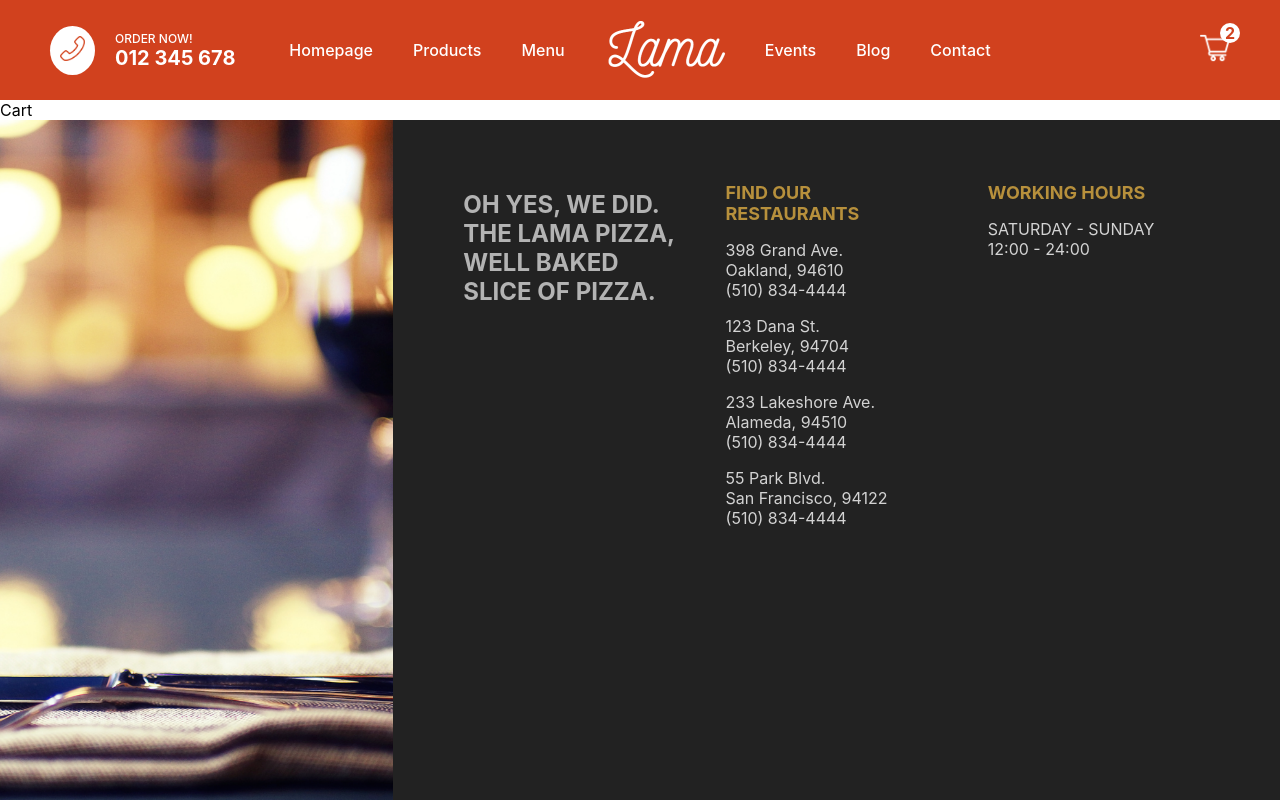
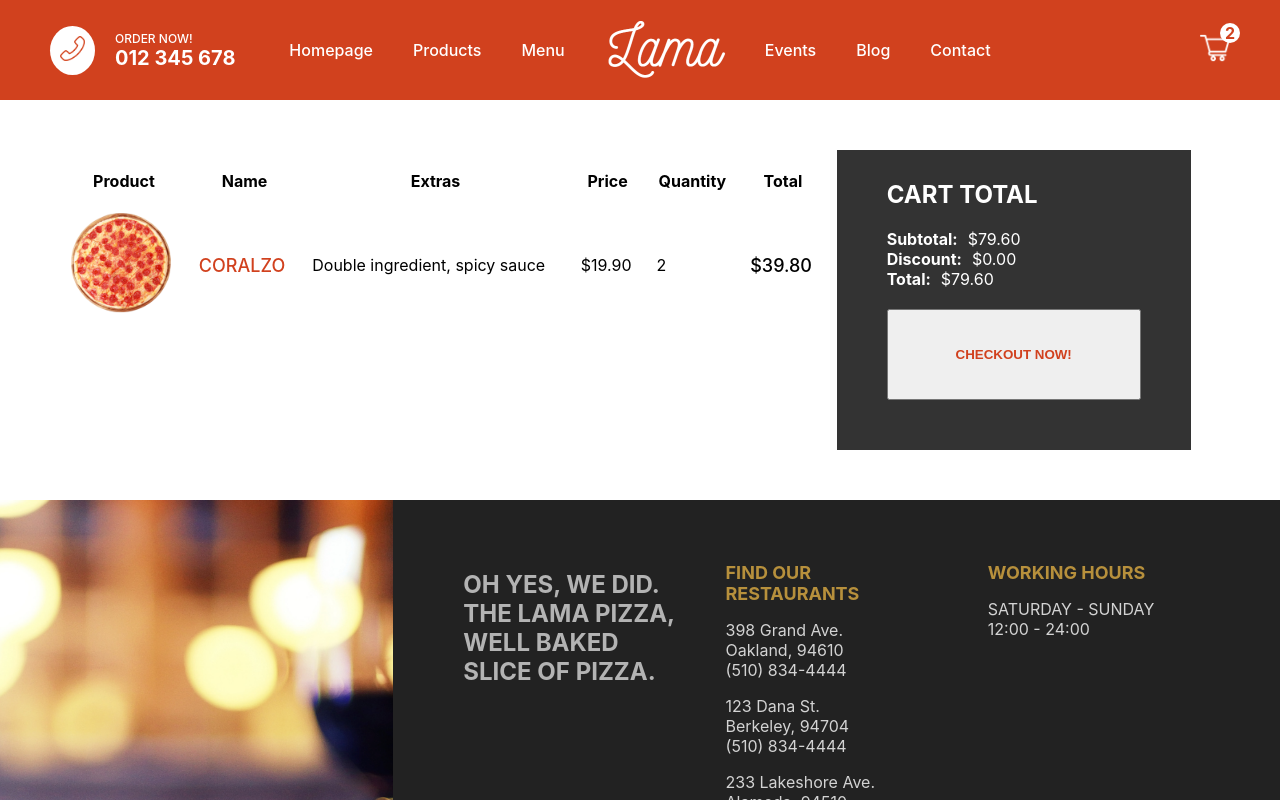
Before and after one commit to rbabaci1/my-restaurant, a Next.js app: page /Cart in a window 1280 px wide. Shown: the top 800 px of the page. Built offline with nearby package versions, Linux system fonts and the light colour scheme.

Commit message:
finish cart page

```diff
--- a/pages/Cart.js
+++ b/pages/Cart.js
@@ -1,7 +1,74 @@
+import Image from 'next/image';
 import styles from '../styles/Cart.module.css';
 
 function Cart() {
-  return <div className={styles.container}>Cart</div>;
+  return (
+    <div className={styles.container}>
+      <div className={styles.left}>
+        <table className={styles.table}>
+          <tr className={styles.tr}>
+            <th>Product</th>
+            <th>Name</th>
+            <th>Extras</th>
+            <th>Price</th>
+            <th>Quantity</th>
+            <th>Total</th>
+          </tr>
+
+          <tr>
+            <td>
+              <div className={styles.imgContainer}>
+                <Image
+                  src='/images/pizza.png'
+                  alt='pizza'
+                  width={100}
+                  height={100}
+                />
+              </div>
+            </td>
+
+            <td>
+              <span className={styles.name}>CORALZO</span>
+            </td>
+
+            <td>
+              <span className={styles.extras}>
+                Double ingredient, spicy sauce
+              </span>
+            </td>
+
+            <td>
+              <span className={styles.price}>$19.90</span>
+            </td>
+
+            <td>
+              <span className={styles.quantity}>2</span>
+            </td>
+
+            <td>
+              <span className={styles.total}>$39.80</span>
+            </td>
+          </tr>
+        </table>
+      </div>
+
+      <div className={styles.right}>
+        <div className={styles.wrapper}>
+          <h2 className={styles.title}>CART TOTAL</h2>
+          <div className={styles.totalText}>
+            <b className={styles.totalTextTitle}>Subtotal:</b>$79.60
+          </div>
+          <div className={styles.totalText}>
+            <b className={styles.totalTextTitle}>Discount:</b>$0.00
+          </div>
+          <div className={styles.totalText}>
+            <b className={styles.totalTextTitle}>Total:</b>$79.60
+          </div>
+          <button className={styles.button}>CHECKOUT NOW!</button>
+        </div>
+      </div>
+    </div>
+  );
 }
 
 export default Cart;
--- a/styles/Cart.module.css
+++ b/styles/Cart.module.css
@@ -1,2 +1,52 @@
 .container {
+  display: flex;
+  flex-wrap: wrap;
+  padding: 50px;
 }
+
+.left {
+  flex: 2;
+}
+
+.right {
+  flex: 1;
+}
+
+.left table {
+  width: 100%;
+  border-spacing: 20px;
+}
+
+.name {
+  font-weight: 500;
+  color: #d1411e;
+  font-size: 18px;
+}
+
+.total {
+  font-weight: 500;
+  font-size: 18px;
+}
+
+.wrapper {
+  width: 90%;
+  max-height: 300px;
+  background-color: #333;
+  padding: 50px;
+  padding-top: 10px;
+  display: flex;
+  flex-direction: column;
+  justify-content: space-between;
+  color: white;
+}
+
+.totalTextTitle {
+  margin-right: 10px;
+}
+.button {
+  height: 300px;
+  color: #d1411e;
+  font-weight: bold;
+  cursor: pointer;
+  margin-top: 20px;
+}
```
